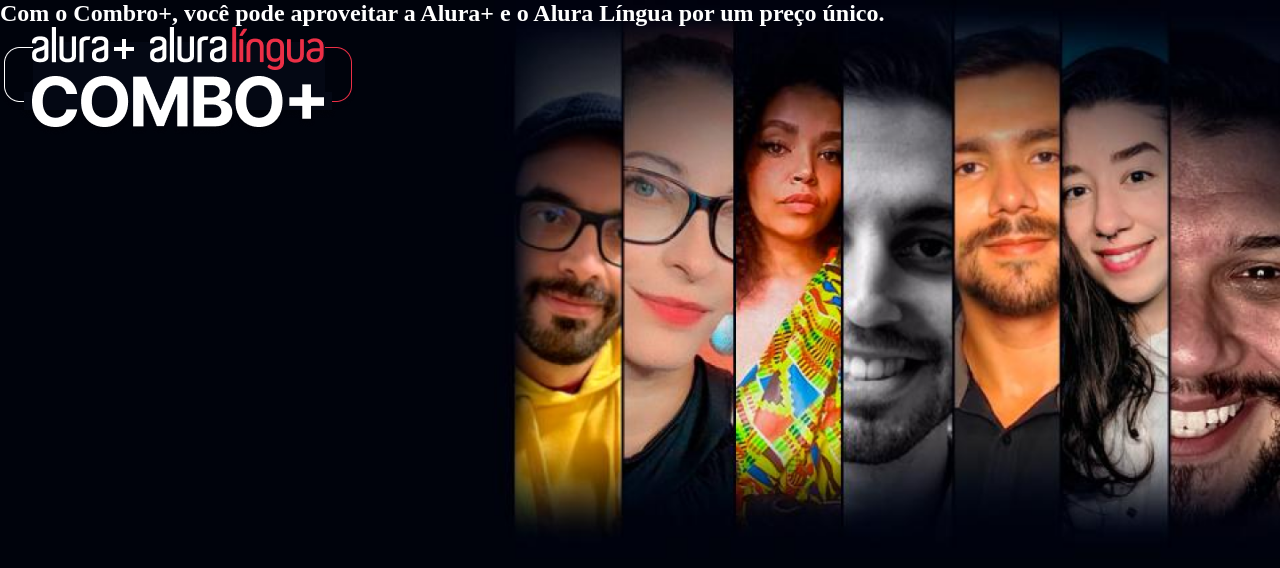
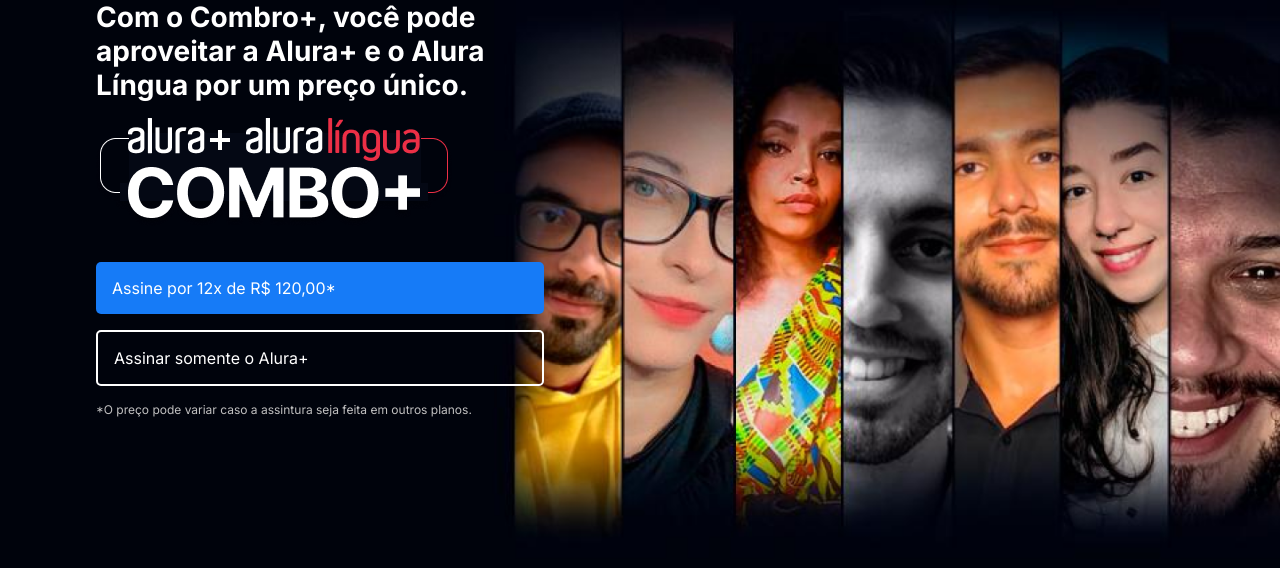
Before and after one commit to rafakroz/alura-plus, a plain HTML site: page index.html in a window 1280 px wide. Drawn offline with Linux system fonts and the light colour scheme.

Commit message:
C3A2 - Classes aplicadas no index e margens definidas no CSS.

```diff
--- a/index.html
+++ b/index.html
@@ -9,8 +9,13 @@
 </head>
 <body>
     <section class="container principal">
-        <h1>Com o Combro+, você pode aproveitar a Alura+ e o Alura Língua por um preço único.</h1>
-        <img src="assets/Combo.png" alt="O Combo+ é a junção de alura+ e o alura língua">
+        <div class="container__caixa">
+            <h1 class="container__titulo">Com o Combro+, você pode aproveitar a Alura+ e o Alura Língua por um preço único.</h1>
+            <img src="assets/Combo.png" class="container__imagem" alt="O Combo+ é a junção de alura+ e o alura língua">
+            <a href="http://www.alura.com.br" class="container__botao" target="_blank">Assine por 12x de R$ 120,00*</a>
+            <a href="http://www.alura.com.br" class="container__botao botao_secundario" target="_blank">Assinar somente o Alura+</a>
+            <p class="container__aviso">*O preço pode variar caso a assintura seja feita em outros planos.</p>
+        </div>
     </section>
 </body>
 </html>
--- a/style.css
+++ b/style.css
@@ -1,8 +1,11 @@
+@import url('https://fonts.googleapis.com/css2?family=Inter:wght@400;700&display=swap');
+
 :root {
-    --branco-principal: #ffffff;
-    --cinza-secundario: #c0c0c0;
-    --botao-azul: #167bf7;
-    --cor-de-fundo: #00030c;
+    --cor-principal: #ffffff;
+    --cor-secundaria: #c0c0c0;
+    --botao: #167bf7;
+    --bg-color: #00030c;
+    --font-principal: 'Inter', sans-serif;
 }
 
 * {
@@ -11,8 +14,11 @@
 }
 
 body {
-    background-color: var(--cor-de-fundo);
-    color: var(--branco-principal);
+    background-color: var(--bg-color);
+    color: var(--cor-principal);
+    font-family: var(--font-principal);
+    font-size: 16px;
+    font-weight: 400;
 }
 
 .principal {
@@ -23,4 +29,39 @@ body {
 
 .container {
     height: 100vh;
+    display: grid;
+    grid-template-columns: 50% 50%;
 }
+
+.container__titulo{
+    font-size: 28px;
+    font-weight: 700;
+}
+
+.container__imagem {
+    margin: 1em 0em 2em 0em;
+}
+
+.container__botao {
+    background-color: var(--botao);
+    border-radius: 5px;
+    padding: 1em;
+    color: var(--cor-principal);
+    display: block;
+    text-decoration: none;
+    margin-bottom: 1em;
+}
+
+.botao_secundario {
+    background-color: transparent;
+    border: 2px solid var(--cor-principal);
+}
+
+.container__aviso {
+    font-size: 12px;
+    color: var(--cor-secundaria);
+}
+
+.container__caixa {
+    margin: 0 6em;
+}
```
